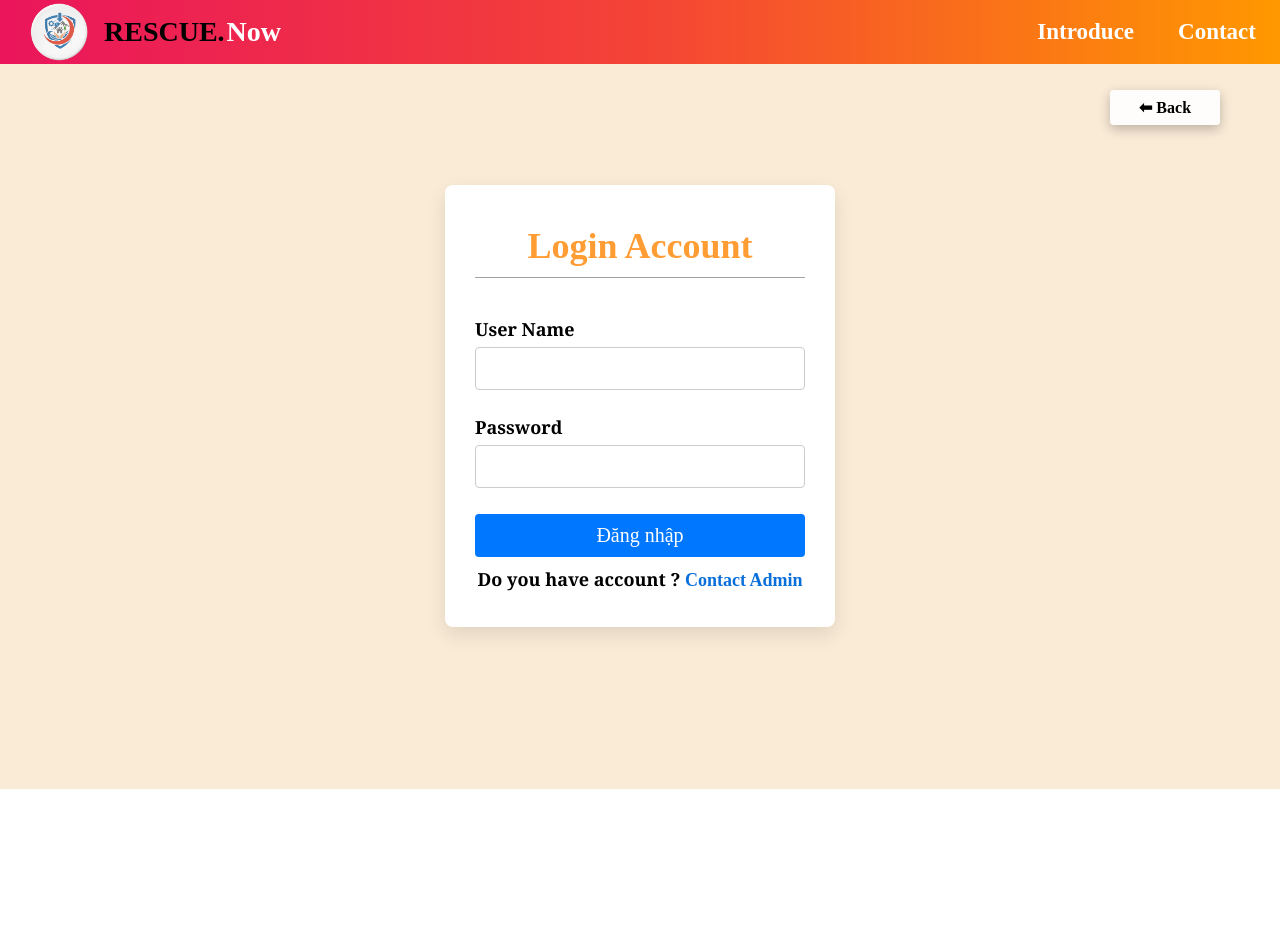
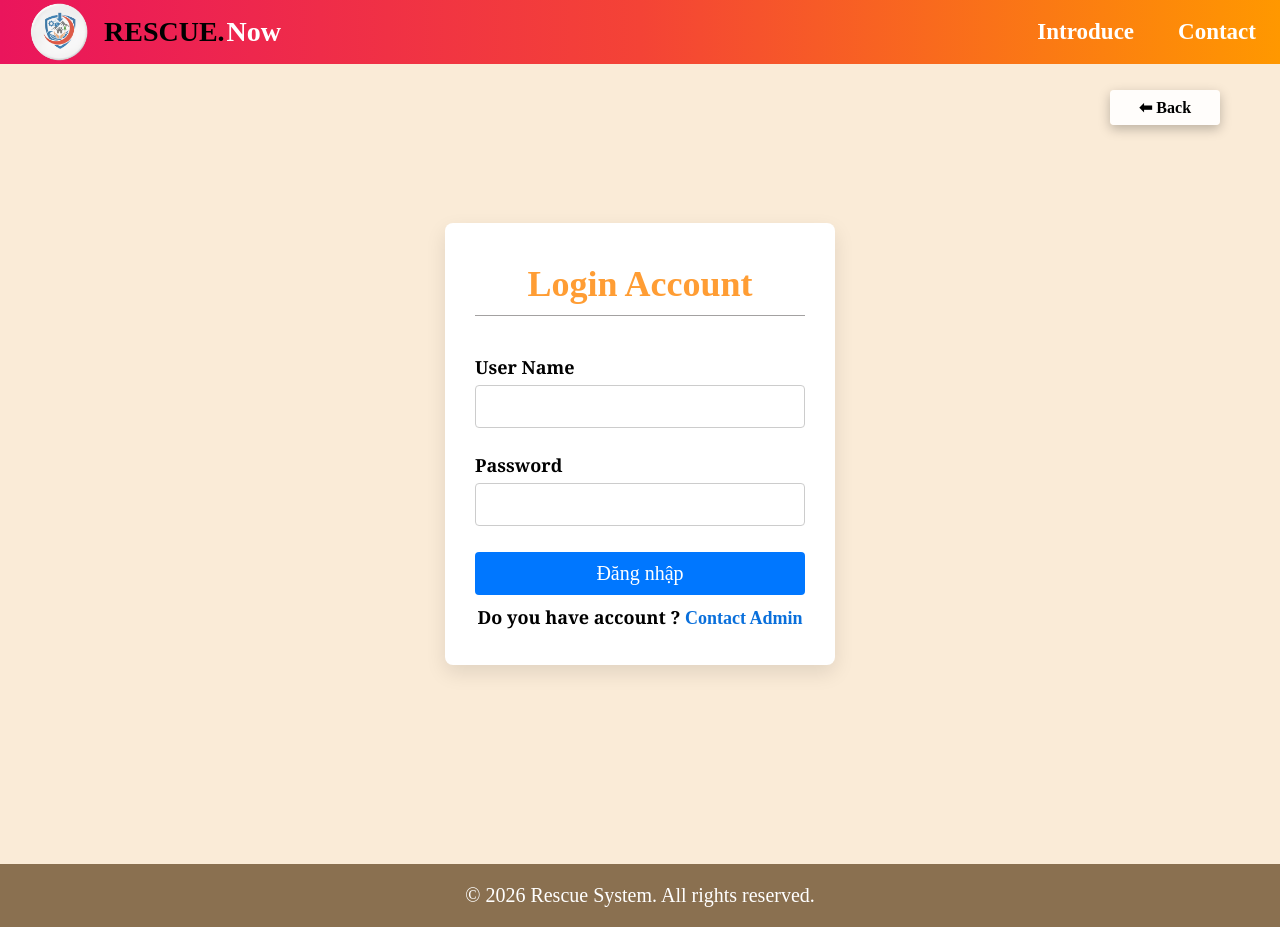
Before and after one commit to FloodRescue-SWP391/flood-rescue-frontend, a React (Vite) app: page /login in a window 1280 px wide. Before the commit the page ends 800 px from the top, so only its background shows below. Built offline with nearby package versions, Linux system fonts and the light colour scheme.

Commit message:
ui(manager/admin): adjust dashboard layout and homepage styles

```diff
--- a/src/components/admin/Dashboard.jsx
+++ b/src/components/admin/Dashboard.jsx
@@ -134,7 +134,9 @@ const Dashboard = () => {
             </p>
           </div>
         </div>
+
       </div>
+      <div className="footer1">© 2026 Rescue System. All rights reserved.</div>
 
       {/* ===== Toast ===== */}
       {toast.show && (
--- a/src/layout/admin/Dashboard.css
+++ b/src/layout/admin/Dashboard.css
@@ -1,9 +1,15 @@
+html,
+body {
+  height: 100%;
+  margin: 0;
+}
+
 /* LOGIN CONTAINER */
 .login-container {
   display: flex;
   justify-content: center;
   align-items: center;
-  height: 90.6vh;
+  height: 100vh;
   background: antiquewhite;
 }
 
@@ -16,12 +22,13 @@ h2 {
   padding: 10px;
   border-bottom: 1px solid rgba(25, 22, 21, 0.4);
 }
+
 .a2 {
   width: 390px;
   background: #fff;
   padding: 30px;
   border-radius: 8px;
-    box-shadow: 0 8px 20px rgba(0,0,0,0.1);
+  box-shadow: 0 8px 20px rgba(0, 0, 0, 0.1);
   margin-top: -40px;
 }
 
@@ -98,7 +105,7 @@ button:hover {
   font-size: 14px;
   font-weight: 600;
 
-  box-shadow: 0 8px 24px rgba(0,0,0,0.25);
+  box-shadow: 0 8px 24px rgba(0, 0, 0, 0.25);
   z-index: 9999;
 
   display: inline-block;
@@ -122,6 +129,7 @@ button:hover {
     opacity: 0;
     transform: translateY(-10px);
   }
+
   to {
     opacity: 1;
     transform: translateY(0);
@@ -130,9 +138,12 @@ button:hover {
 
 
 .back-btn1 {
-  position: fixed;            /* ⭐ QUAN TRỌNG */
-  top: 80px;                  /* dưới header một xíu */
-  right:  60px;                 /* sát mé trái */
+  position: fixed;
+  /* ⭐ QUAN TRỌNG */
+  top: 80px;
+  /* dưới header một xíu */
+  right: 60px;
+  /* sát mé trái */
   z-index: 1000;
 
   background: rgba(255, 255, 255, 0.9);
@@ -144,10 +155,19 @@ button:hover {
   font-weight: 600;
   cursor: pointer;
 
-  box-shadow: 0 4px 12px rgba(0,0,0,0.25);
+  box-shadow: 0 4px 12px rgba(0, 0, 0, 0.25);
   transition: all 0.2s ease;
 }
 
-.login{
+.login {
   margin-top: -1px;
 }
+
+.footer1 {
+  background-color: rgb(138, 112, 80);
+  padding: 20px 30px;
+  text-align: center;
+  font-size: 20px;
+  color: white;
+  flex-shrink: 0;
+}
--- a/src/layout/homePage/HomePage.css
+++ b/src/layout/homePage/HomePage.css
@@ -10,7 +10,7 @@
   display: flex;
   justify-content: center;
   margin-top: 60px;
-
+  flex:1;
 
   /* display: flex;
     flex-direction: column;
@@ -102,5 +102,6 @@
     text-align: center;
     font-size: 20px;
     color: white;
-    margin-top: 119px;
+
+
 }
```
Lines whose indentation alone changed are shown as unchanged.
